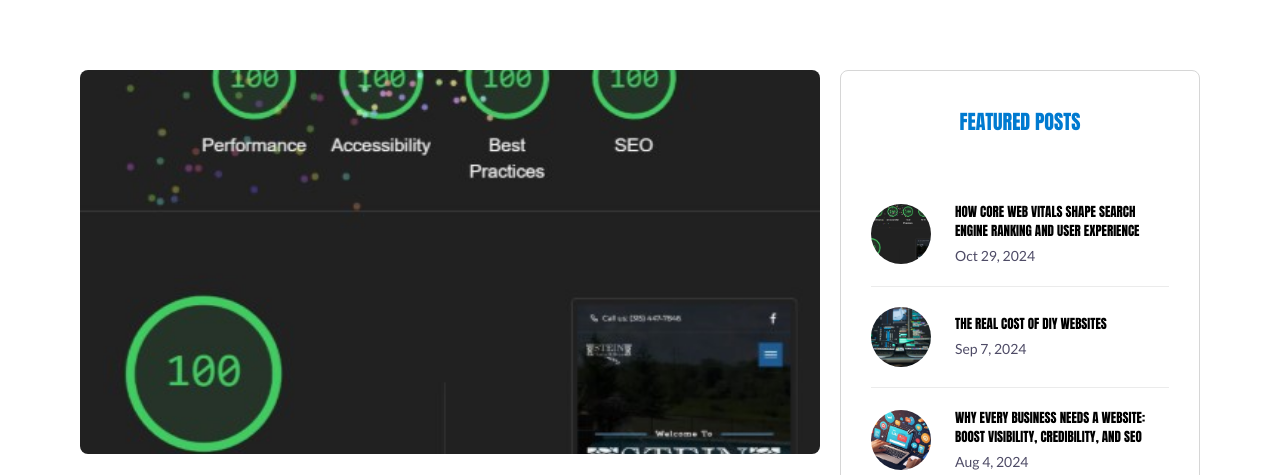
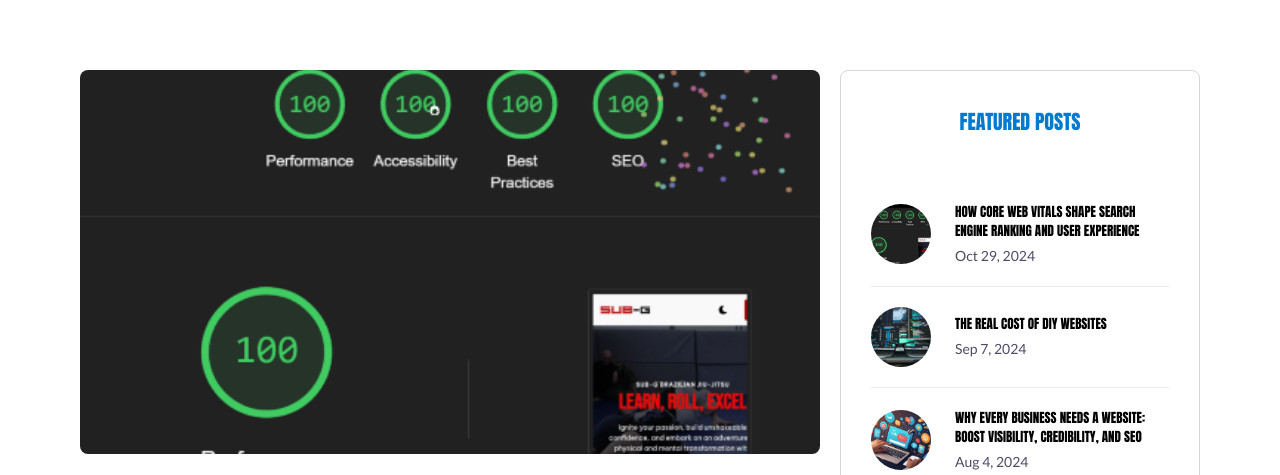
Before and after one commit to lstraeb1/southerntierwebdesigns, an Eleventy site: page src/content/blog/how-core-web-vitals-shape-search-engine-ranking-and-user-experience.md in a window 1280 px wide. Shown: the part 496-971 px from the top of the page. Built offline with nearby package versions, Linux system fonts and the light colour scheme; Eleventy itself is replaced by a stand-in of ours; files that its build step writes are made by us from their sources.

Commit message:
Update Blog “how-core-web-vitals-shape-search-engine-ranking-and-user-experience”

```diff
--- a/src/content/blog/how-core-web-vitals-shape-search-engine-ranking-and-user-experience.md
+++ b/src/content/blog/how-core-web-vitals-shape-search-engine-ranking-and-user-experience.md
@@ -11,7 +11,7 @@ author: Liam Straebler
 date: 2024-10-29T18:25:00.000Z
 tags:
   - featured
-image: /assets/images/blog/steindesign-lighthouse.jpg
+image: /assets/images/blog/screenshot-2024-10-29-190158.png
 imageAlt: Google Lighthouse Report
 ---
 The internet has for a long time now been a game of speed. When people have questions, they can quickly search it up in Google and get answers within seconds. While this is generally viewed as a positive improvement, the rapidly increasing speed of the internet has made consumers persistently more impatient. Nobody likes to see that continuously spinning circle as they wait for a page to load. The reality is that people want information, and if they can’t have it now, there’s a couple million alternatives to check out.
```
Also changed, not shown: src/assets/images/blog/screenshot-2024-10-29-190158.png (added).
